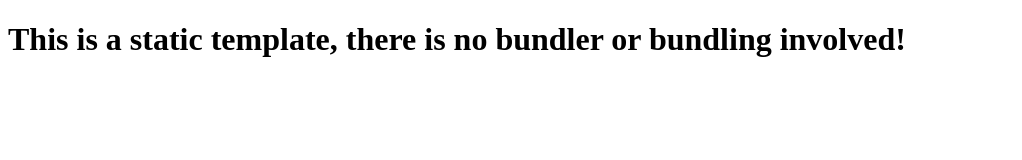
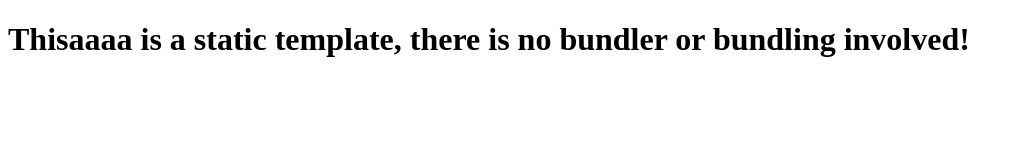
Before and after one commit to Ja5on1in/0728, a website: page index.html in a window 1280 px wide. Shown: the whole page, without its empty margins (0-1022 px from the left). Drawn offline with Linux system fonts and the light colour scheme.

Commit message:
update index

```diff
--- a/index.html
+++ b/index.html
@@ -7,6 +7,7 @@
     <title>Static Template</title>
   </head>
   <body>
-    <h1>This is a static template, there is no bundler or bundling involved!</h1>
+    <h1>Thisaaaa
+     is a static template, there is no bundler or bundling involved!</h1>
   </body>
 </html>
```
